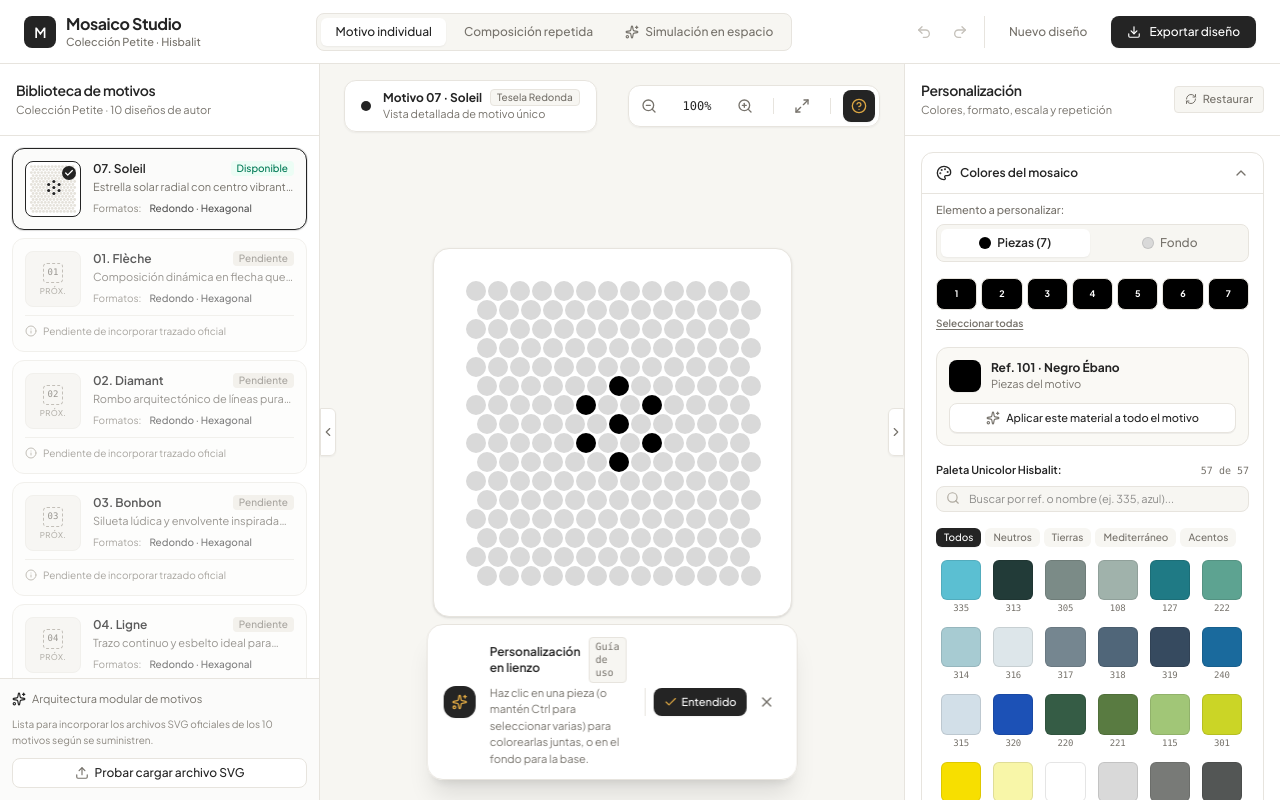
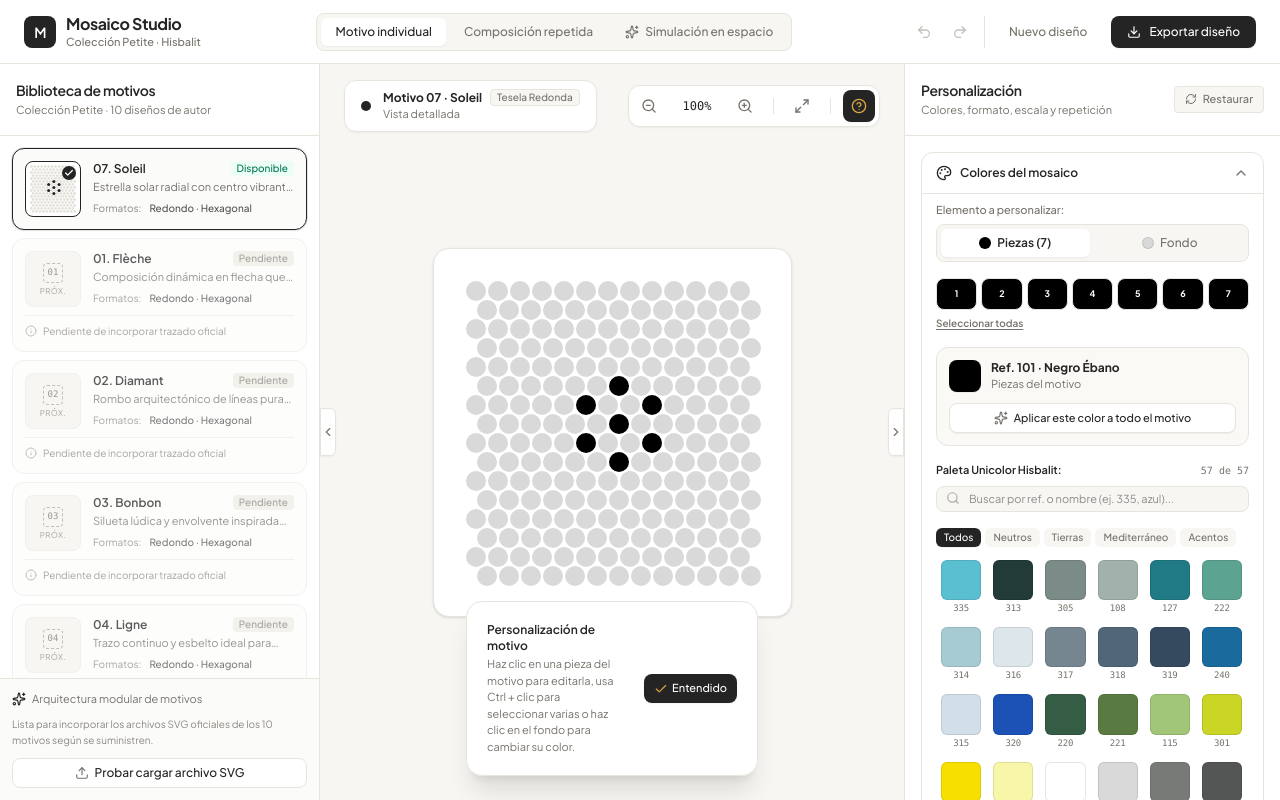
Before and after one commit to pulshar/mosaicos-hisbalit, a React (Vite) app: page / in a window 1280 px wide. Built offline with nearby package versions, Linux system fonts and the light colour scheme.

Commit message:
Mejoras en guía de uso (información para el usuario)

```diff
--- a/src/components/CustomizationPanel.tsx
+++ b/src/components/CustomizationPanel.tsx
@@ -13,7 +13,6 @@ import {
   Shapes,
   Grid,
   RotateCw,
-  Sliders,
   Download,
   ChevronDown,
   ChevronUp,
@@ -22,11 +21,9 @@ import {
   Check,
   Circle,
   Hexagon,
-  Link2,
   Layers,
   Search,
   X,
-  PanelRightClose
 } from 'lucide-react';
 
 interface CustomizationPanelProps {
@@ -365,7 +362,7 @@ export const CustomizationPanel: React.FC<CustomizationPanelProps> = ({
                     className="w-full py-1.5 px-2 text-[11px] font-medium text-[#242424] bg-white hover:bg-[#F7F6F2] border border-[#E7E4DE] rounded-lg transition-colors flex items-center justify-center gap-1.5 shadow-2xs"
                   >
                     <Sparkles className="w-3.5 h-3.5 text-[#77736C]" />
-                    <span>Aplicar este material a todo el motivo</span>
+                    <span>Aplicar este color a todo el motivo</span>
                   </button>
                 )}
               </div>
--- a/src/components/DesignCanvas.tsx
+++ b/src/components/DesignCanvas.tsx
@@ -10,17 +10,9 @@ import {
   ZoomIn,
   ZoomOut,
   Maximize2,
-  RotateCw,
-  Palette,
-  Eye,
   Layers,
   HelpCircle,
-  PanelLeftOpen,
-  Sparkles,
-  MousePointerClick,
-  Info,
-  X,
-  Check
+  Check,
 } from 'lucide-react';
 
 interface DesignCanvasProps {
@@ -159,7 +151,7 @@ export const DesignCanvas: React.FC<DesignCanvasProps> = ({
             </div>
             <p className="text-[11px] text-[#77736C]">
               {viewMode === 'single'
-                ? 'Vista detallada de motivo único'
+                ? 'Vista detallada'
                 : `Composición ${composition.repeatX}×${composition.repeatY} repeticiones`}
             </p>
           </div>
@@ -727,34 +719,31 @@ export const DesignCanvas: React.FC<DesignCanvasProps> = ({
 
       {/* Floating Onboarding / Instructions Helper (shown first time, dismissable, stored in localStorage) */}
       {showHelpBanner && (
-        <div className="absolute bottom-5 left-1/2 -translate-x-1/2 z-20 max-w-xl w-[92%] sm:w-auto bg-white/95 backdrop-blur-md border border-[#E7E4DE] shadow-xl rounded-2xl p-3 px-4 flex items-center gap-3.5 animate-fade-in transition-all">
-          <div className="w-8 h-8 rounded-xl bg-[#242424] text-[#DDA743] flex items-center justify-center shrink-0 shadow-xs">
+        <div className="absolute bottom-6 left-1/2 -translate-x-1/2 z-20 max-w-xl w-[92%] sm:w-auto bg-white/95 backdrop-blur-md border border-[#E7E4DE] shadow-xl rounded-2xl p-5 flex items-center gap-3.5 animate-fade-in transition-all">
+          {/* <div className="w-8 h-8 rounded-xl bg-[#242424] text-[#DDA743] flex items-center justify-center shrink-0 shadow-xs">
             {viewMode === 'pattern' ? (
               <MousePointerClick className="w-4 h-4" />
             ) : (
-              <Sparkles className="w-4 h-4" />
+              <PaletteIcon className="w-4 h-4" />
             )}
-          </div>
+          </div> */}
 
           <div className="text-xs text-[#242424] min-w-0 pr-1">
             <div className="font-semibold flex items-center gap-2">
               <span>
                 {viewMode === 'pattern'
-                  ? 'Composición interactiva en cuadrícula'
-                  : 'Personalización en lienzo'}
-              </span>
-              <span className="text-[10px] font-mono font-medium text-[#77736C] bg-[#F7F6F2] px-1.5 py-0.5 rounded border border-[#E7E4DE]">
-                Guía de uso
+                  ? 'Personalización de composición'
+                  : 'Personalización de motivo'}
               </span>
             </div>
             <p className="text-[#77736C] text-[11px] mt-0.5 leading-normal">
               {viewMode === 'pattern'
-                ? 'Haz clic en cualquier celda para encender o apagar el motivo en esa posición exacta.'
-                : 'Haz clic en una pieza (o mantén Ctrl para seleccionar varias) para colorearlas juntas, o en el fondo para la base.'}
+                ? 'Haz clic en cualquier celda para quitar o añadir el motivo en esa celda.'
+                : 'Haz clic en una pieza del motivo para editarla, usa Ctrl + clic para seleccionar varias o haz clic en el fondo para cambiar su color.'}
             </p>
           </div>
 
-          <div className="flex items-center gap-1.5 shrink-0 pl-2 border-l border-[#E7E4DE]">
+          <div className="flex items-center gap-1.5 shrink-0 pl-2">
             <button
               onClick={handleDismissHelp}
               className="px-2.5 py-1.5 rounded-lg bg-[#242424] hover:bg-black text-white text-[11px] font-medium transition-colors cursor-pointer shadow-xs flex items-center gap-1"
@@ -763,14 +752,6 @@ export const DesignCanvas: React.FC<DesignCanvasProps> = ({
               <Check className="w-3.5 h-3.5 text-[#DDA743]" />
               <span>Entendido</span>
             </button>
-            <button
-              onClick={handleDismissHelp}
-              className="p-1.5 text-[#77736C] hover:text-[#242424] hover:bg-[#F7F6F2] rounded-lg transition-colors cursor-pointer"
-              title="Cerrar ayuda"
-              aria-label="Cerrar ayuda"
-            >
-              <X className="w-4 h-4" />
-            </button>
           </div>
         </div>
       )}
```
